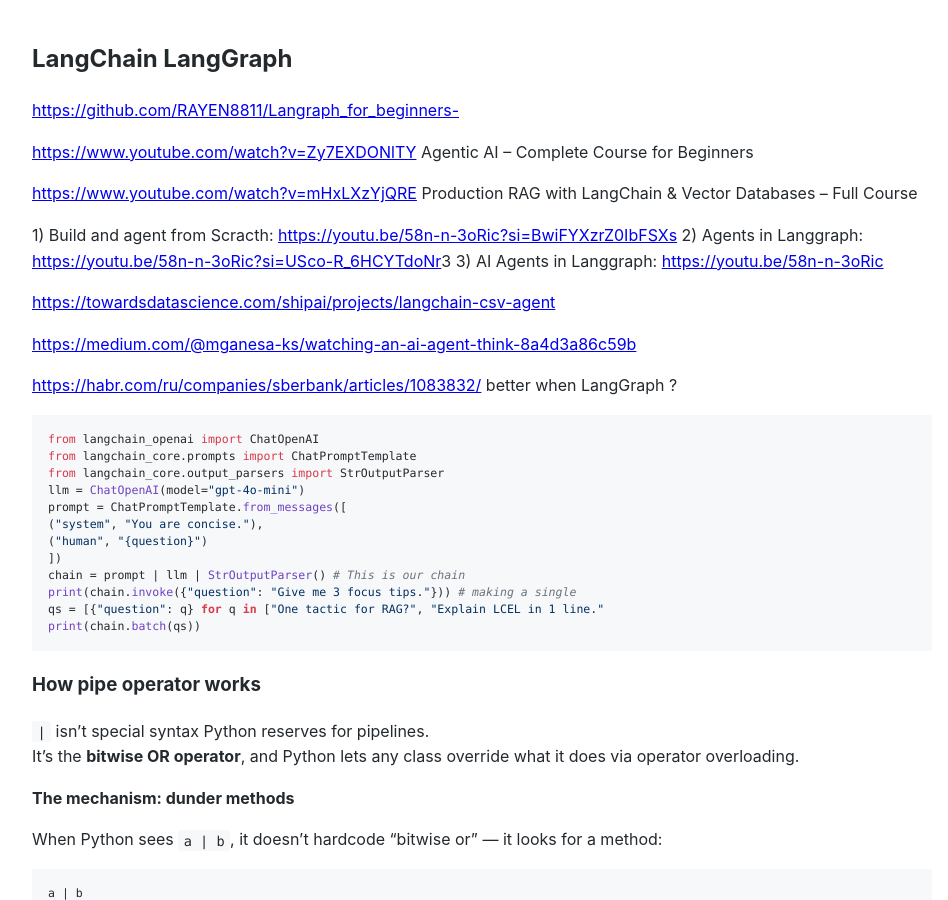
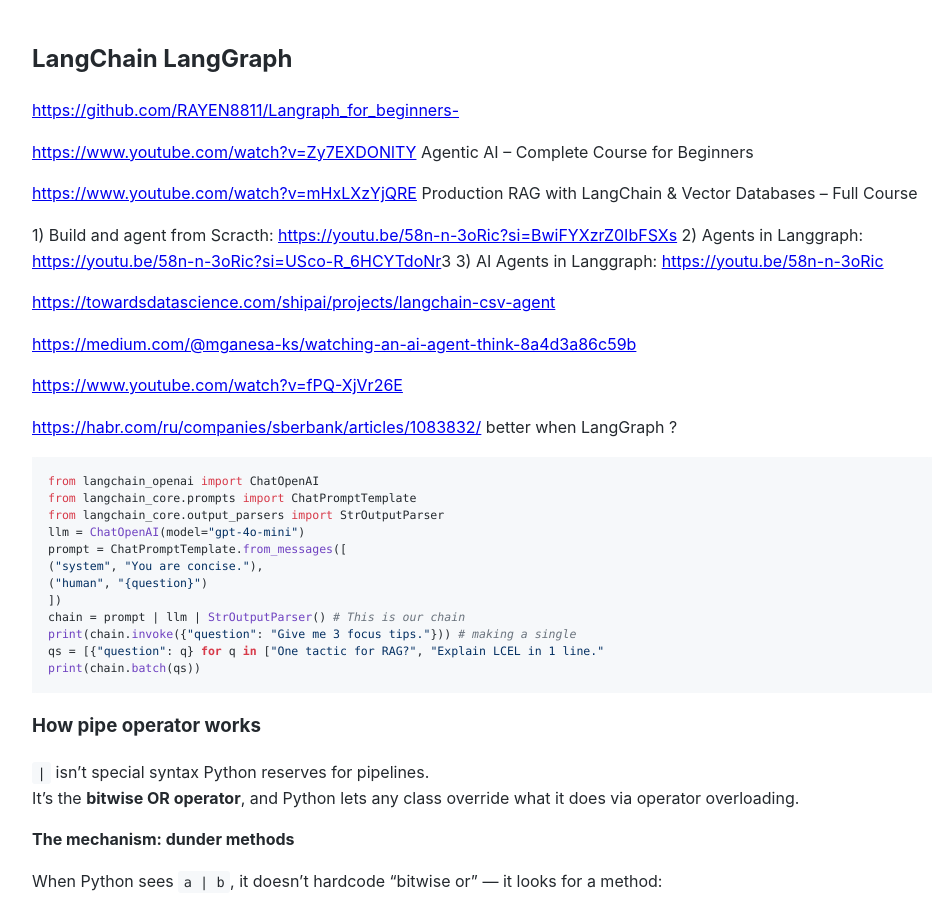
Before and after one commit to Michael-Lubinsky/michael-lubinsky.github.com, a Jekyll site: the page built from ml/langchain.md, in a window 1280 px wide and 900 px high. Shown: the whole window, without its empty margins (158-1106 px from the left). Built offline with Jekyll 4.4.1, drawn with Linux system fonts in a browser that asks for light colours; our own code applies the rules of GitHub Pages for plain Markdown files.

Commit message:
Update langchain.md

```diff
--- a/ml/langchain.md
+++ b/ml/langchain.md
@@ -8,13 +8,16 @@
 <https://www.youtube.com/watch?v=mHxLXzYjQRE>
 Production RAG with LangChain & Vector Databases – Full Course
 
-1) Build and agent from Scracth: <https://youtu.be/58n-n-3oRic?si=BwiFYXzrZ0IbFSXs>
+  1) Build and agent from Scracth: <https://youtu.be/58n-n-3oRic?si=BwiFYXzrZ0IbFSXs>
   2) Agents in Langgraph: <https://youtu.be/58n-n-3oRic?si=USco-R_6HCYTdoNr>3
   3) AI Agents in Langgraph: <https://youtu.be/58n-n-3oRic>
 
 <https://towardsdatascience.com/shipai/projects/langchain-csv-agent>
 
 <https://medium.com/@mganesa-ks/watching-an-ai-agent-think-8a4d3a86c59b>
+
+
+<https://www.youtube.com/watch?v=fPQ-XjVr26E>
 
 <https://habr.com/ru/companies/sberbank/articles/1083832/> better when LangGraph ?
 
```
